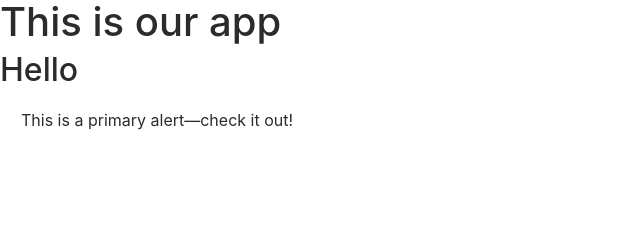
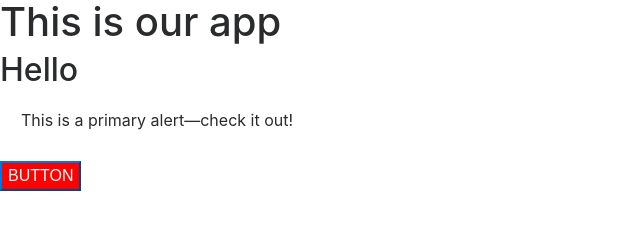
Before and after one commit to NathanNobert/AUCSCCamClub, an Electron app: page src/index.html in a window 1280 px wide. Shown: the whole page, without its empty margins (0-640 px from the left). Drawn offline with nearby package versions, Linux system fonts and the light colour scheme.

Commit message:
adding a customBootstrap.css file which allows us to make custom css override the standard bootstrap css

```diff
--- /dev/null
+++ b/assets/css/customBootstrap.css
@@ -0,0 +1,3 @@
+.btn-primary {
+	background-color: red;
+}
--- a/src/index.html
+++ b/src/index.html
@@ -2,7 +2,10 @@
 <html>
 <head>
 	<title>AUCSC320 Cam Club Project</title>
+
 	<link rel="stylesheet" href="https://maxcdn.bootstrapcdn.com/bootstrap/4.0.0-beta.3/css/bootstrap.min.css" integrity="sha384-Zug+QiDoJOrZ5t4lssLdxGhVrurbmBWopoEl+M6BdEfwnCJZtKxi1KgxUyJq13dy" crossorigin="anonymous">
+
+	<link rel="stylesheet" type="text/css" href="../assets/css/customBootstrap.css">
 	<!--<script src="jquery-3.2.1.min.js"></script>-->
 </head>
 <body>
@@ -14,6 +17,10 @@
 	  This is a primary alert—check it out!
 	</div>
 
+	<div >
+		<button class="btn-primary">BUTTON</button>
+	</div>
+
 
 
 	<script src="https://code.jquery.com/jquery-3.2.1.slim.min.js" integrity="sha384-KJ3o2DKtIkvYIK3UENzmM7KCkRr/rE9/Qpg6aAZGJwFDMVNA/GpGFF93hXpG5KkN" crossorigin="anonymous"></script>
```
